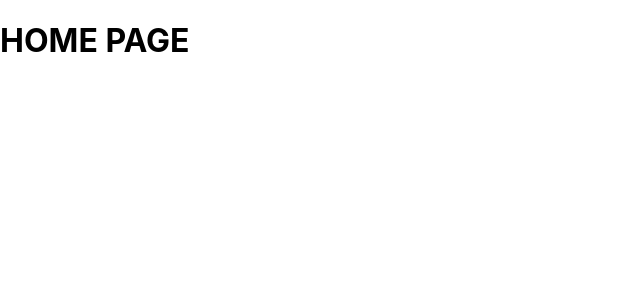
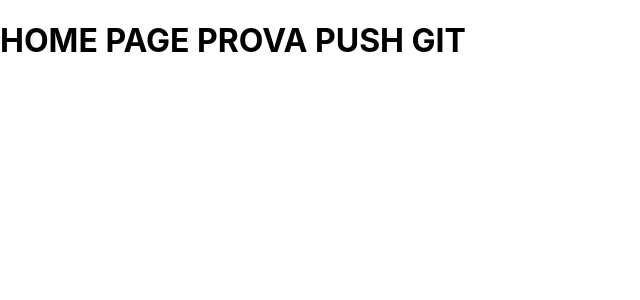
Before and after one commit to EtheliusDevelopment/luxo_next_fe, a Next.js app: page /home in a window 1280 px wide. Shown: the top 300 px of the page, without its empty margins (0-640 px from the left). Built offline with nearby package versions, Linux system fonts and the light colour scheme.

Commit message:
testing Vercel

```diff
--- a/pages/home.jsx
+++ b/pages/home.jsx
@@ -1,7 +1,7 @@
 export default function ciao(params) {
     return (
         <div>
-            <h1>HOME PAGE</h1>
+            <h1>HOME PAGE PROVA PUSH GIT</h1>
         </div>
     )
 };
```
